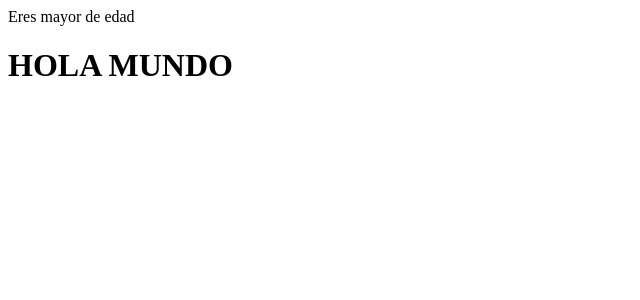
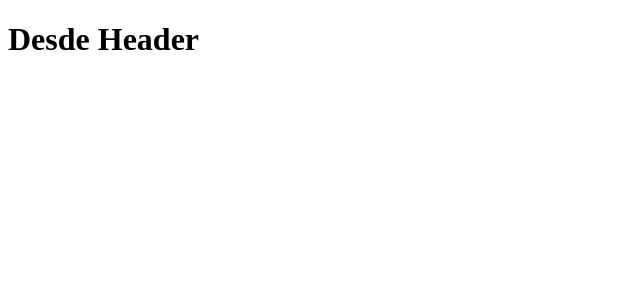
Before and after one commit to Gabulon/Citas-react, a React (Vite) app: page / in a window 1280 px wide. Shown: the top 300 px of the page, without its empty margins (0-640 px from the left). Built offline with nearby package versions, Linux system fonts and the light colour scheme.

Commit message:
Creando y llamando primer componente

```diff
--- a/src/App.jsx
+++ b/src/App.jsx
@@ -1,21 +1,9 @@
+import Header from "./components/Header";
 function App() {
-
-  // const sumar = () => {
-  //   const numero=5;
-  //   if(numero>5){
-  //     console.log("si es mayor");
-  //   }else{
-  //     console.log('No es mayor');
-  //   }
-  // }
-  const edad =18;
 
   return (
     <>
-    {edad>= 18 ? 'Eres mayor de edad' : 'No eres mayor de edad'}
-    <div className='App'>
-      <h1>{'Hola Mundo'.toUpperCase()}</h1>
-    </div>
+      <Header/>
     </>
   )
 }
--- /dev/null
+++ b/src/components/Header.jsx
@@ -0,0 +1,9 @@
+function Header(){
+
+    return(
+        <h1>Desde Header</h1>
+    )
+}
+
+
+export default Header
```
Also changed, not shown: src/components/Formulario.jsx (added).
